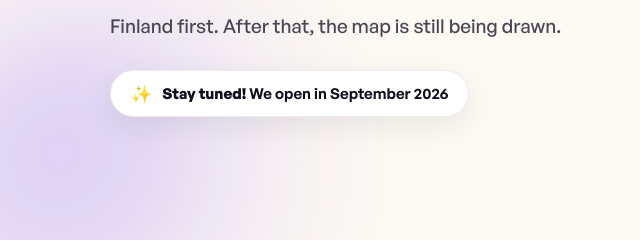
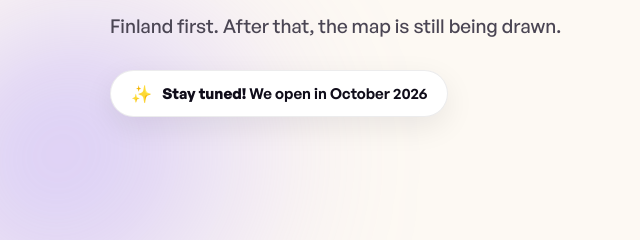
Before and after one commit to dbstepkin/promobeez, a website: page index.html in a window 1280 px wide. Shown: the part 5393-5633 px from the top of the page, 0-640 px from the left. Drawn offline with Linux system fonts and the light colour scheme.

Commit message:
Move the launch date on the closing screen to October 2026.
Co-Authored-By: Claude Opus 5 <noreply@anthropic.com>

```diff
--- a/index.html
+++ b/index.html
@@ -875,7 +875,7 @@
       <div class="eyebrow reveal">Where next?</div>
       <h2 class="h2 reveal d1">We&rsquo;re making advertising <em>affordable</em> in Finland</h2>
       <p class="lead reveal d2">Finland first. After that, the map is still being drawn.</p>
-      <div class="next-chip reveal d3"><span class="spark">✨</span><span><b>Stay tuned!</b> We open in September 2026</span></div>
+      <div class="next-chip reveal d3"><span class="spark">✨</span><span><b>Stay tuned!</b> We open in October 2026</span></div>
     </div>
 
     <div class="next-map reveal d1">
```
